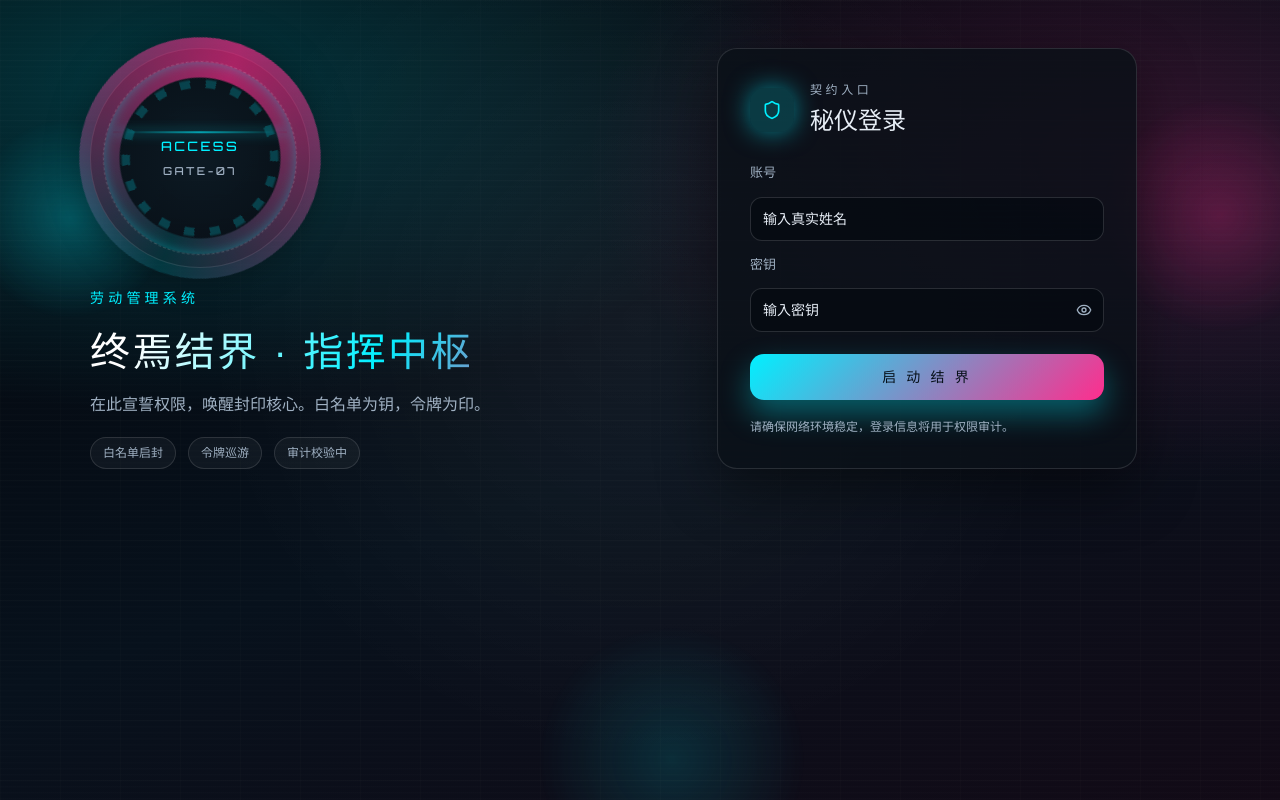
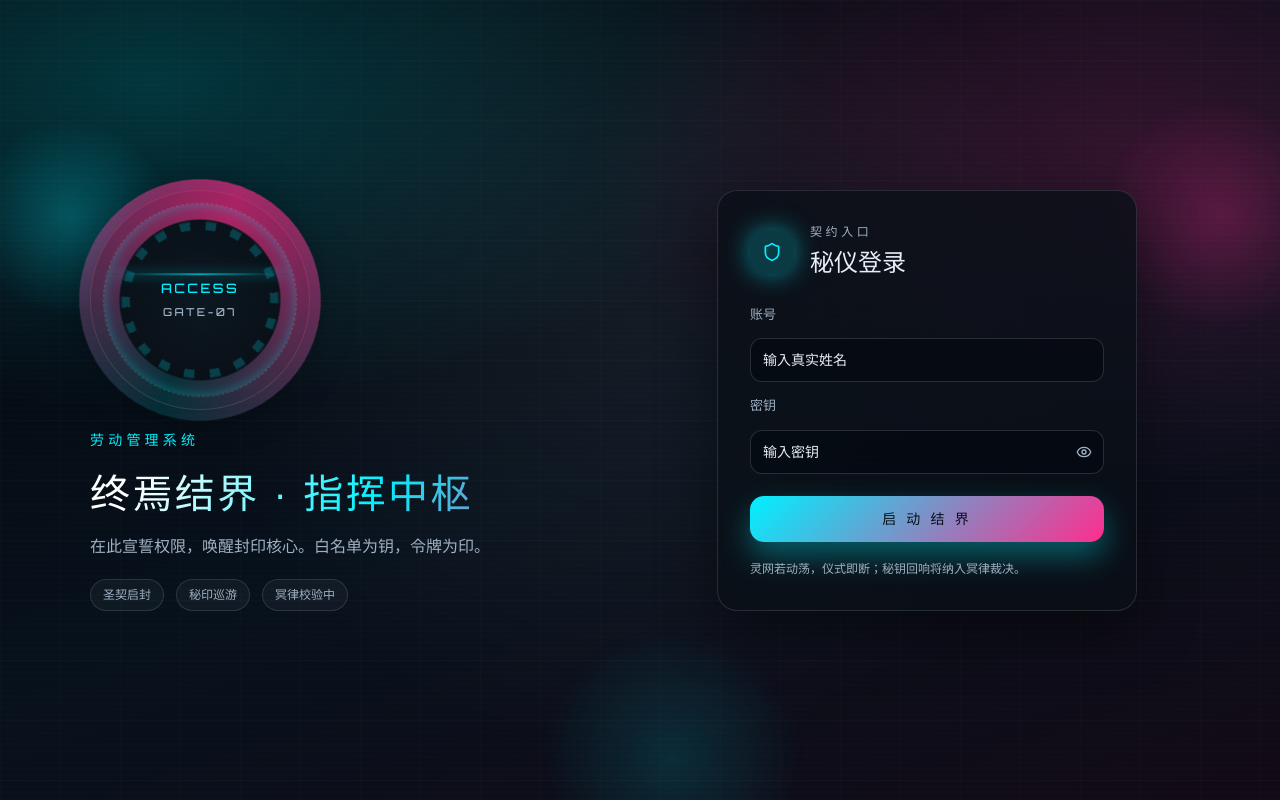
Before and after one commit to welt-chen/random-oa-fronted, a React (Vite) app: page /login in a window 1280 px wide. Built offline with nearby package versions, Linux system fonts and the light colour scheme.

Commit message:
style: enhance LoginPage layout and update text content for clarity

```diff
--- a/src/pages/LoginPage.css
+++ b/src/pages/LoginPage.css
@@ -12,6 +12,10 @@
   --login-border: rgba(255, 255, 255, 0.12);
 
   min-height: 100vh;
+  display: flex;
+  align-items: center;
+  justify-content: center;
+  box-sizing: border-box;
   color: var(--login-text);
   background:
     radial-gradient(1200px 600px at 12% 10%, rgba(0, 240, 255, 0.2), transparent 55%),
@@ -103,6 +107,7 @@
   position: relative;
   z-index: 1;
   max-width: 1100px;
+  width: 100%;
   margin: 0 auto;
   display: grid;
   grid-template-columns: repeat(2, minmax(0, 1fr));
--- a/src/pages/LoginPage.tsx
+++ b/src/pages/LoginPage.tsx
@@ -113,9 +113,9 @@ export default function LoginPage() {
           </p>
 
           <div className="login-tags login-reveal delay-5">
-            <span>白名单启封</span>
-            <span>令牌巡游</span>
-            <span>审计校验中</span>
+            <span>圣契启封</span>
+            <span>秘印巡游</span>
+            <span>冥律校验中</span>
           </div>
         </section>
 
@@ -192,7 +192,7 @@ export default function LoginPage() {
             </form>
 
             <div className="login-footnote">
-              请确保网络环境稳定，登录信息将用于权限审计。
+              灵网若动荡，仪式即断；秘钥回响将纳入冥律裁决。
             </div>
           </div>
         </section>
```
